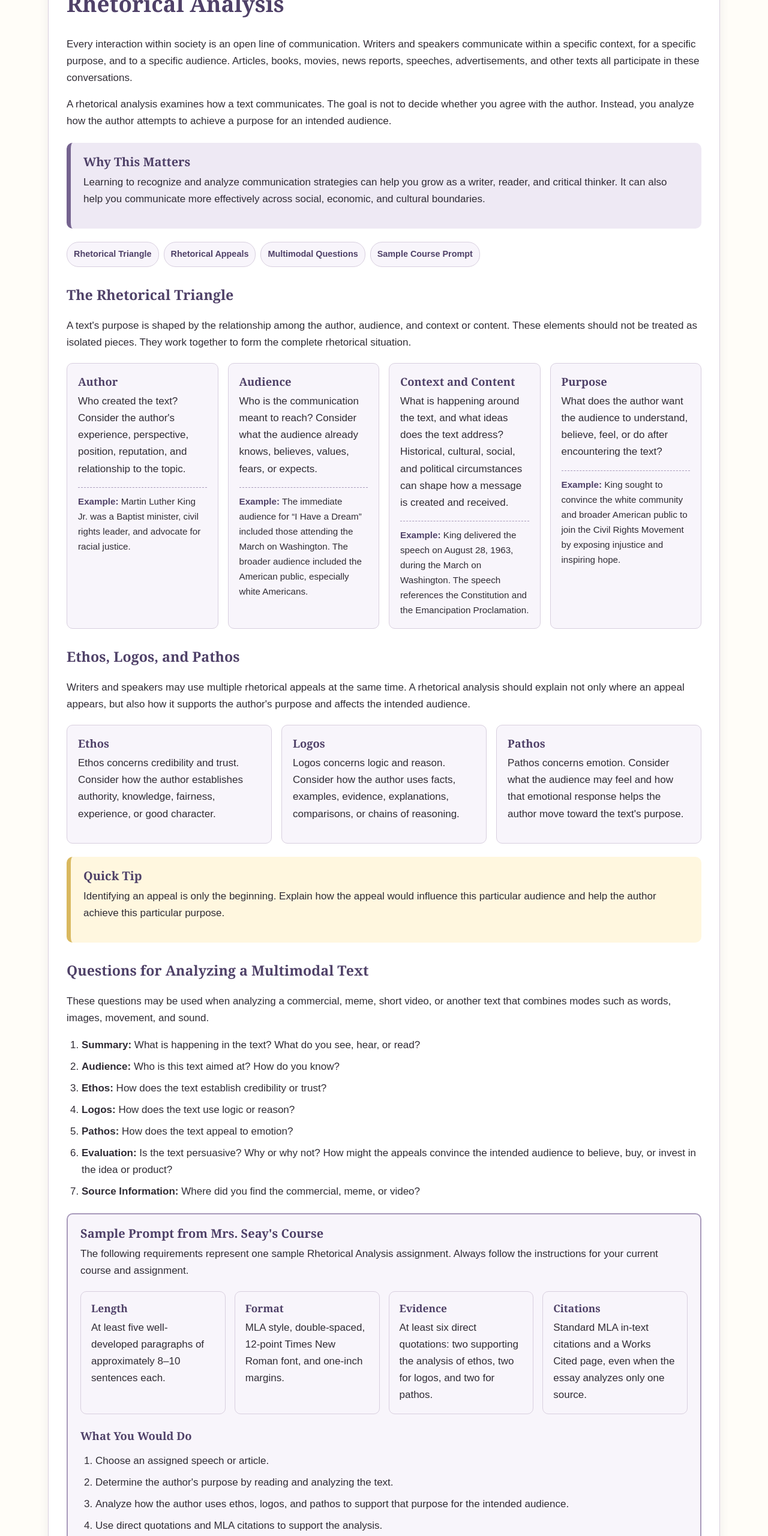
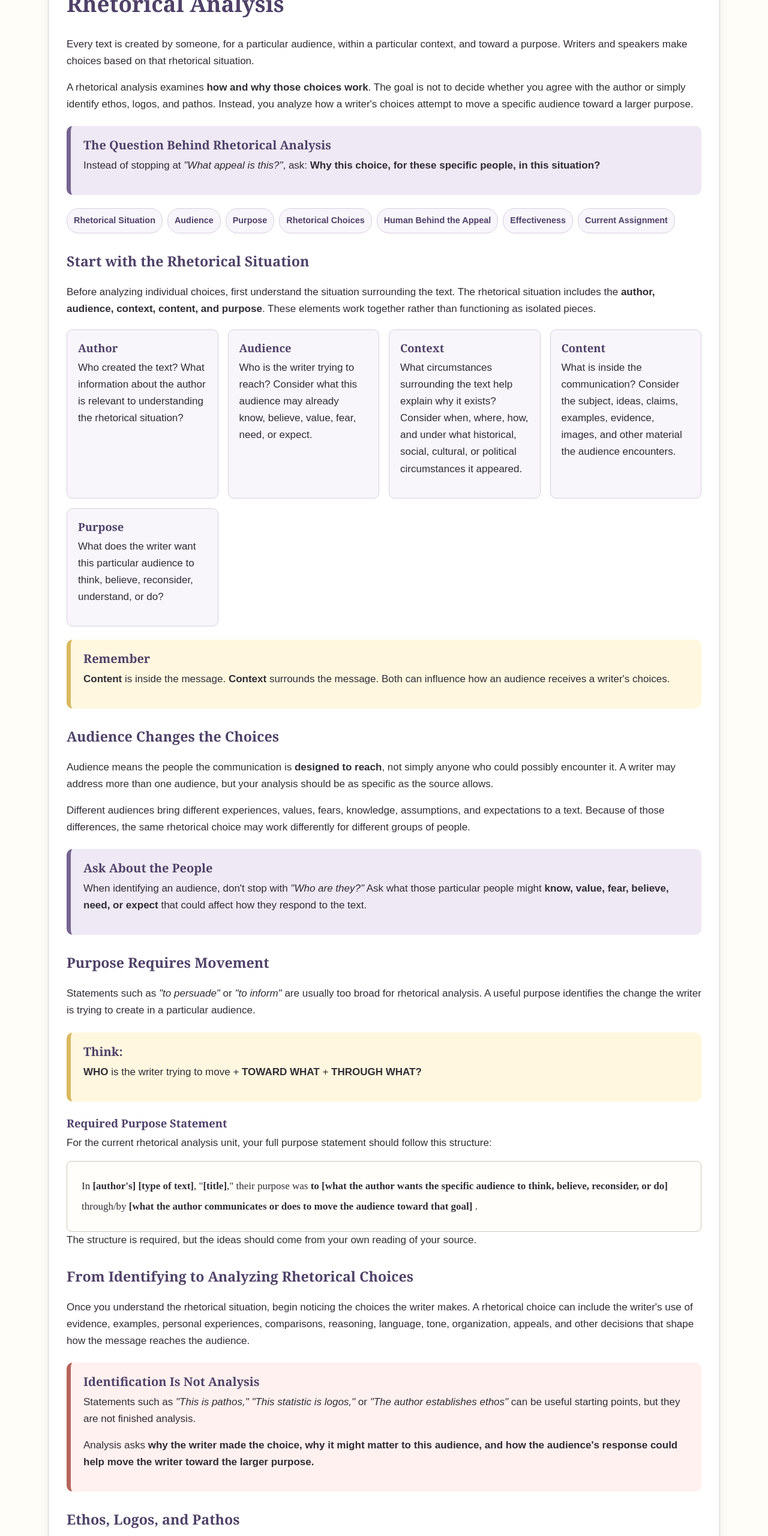
Before and after one commit to briseay/writing-resources, a plain HTML site: page essay-types.html in a window 1280 px wide. Shown: the part 969-3529 px from the top of the page at 60% size. Drawn offline with Linux system fonts and the light colour scheme.

Commit message:
Revise rhetorical analysis section for clarity and depth
Updated the rhetorical analysis section to clarify the purpose and audience considerations. Enhanced the explanations of rhetorical choices and their effectiveness.

```diff
--- a/essay-types.html
+++ b/essay-types.html
@@ -708,208 +708,372 @@
   <h2>Rhetorical Analysis</h2>
 
   <p>
-        Every interaction within society is an open line of communication.
-        Writers and speakers communicate within a specific context, for a
-        specific purpose, and to a specific audience. Articles, books, movies,
-        news reports, speeches, advertisements, and other texts all participate
-        in these conversations.
-      </p>
-
-      <p>
-        A rhetorical analysis examines how a text communicates. The goal is not
-        to decide whether you agree with the author. Instead, you analyze how
-        the author attempts to achieve a purpose for an intended audience.
+    Every text is created by someone, for a particular audience, within a
+    particular context, and toward a purpose. Writers and speakers make choices
+    based on that rhetorical situation.
+  </p>
+
+  <p>
+    A rhetorical analysis examines <strong>how and why those choices work</strong>.
+    The goal is not to decide whether you agree with the author or simply identify
+    ethos, logos, and pathos. Instead, you analyze how a writer's choices attempt
+    to move a specific audience toward a larger purpose.
   </p>
 
   <aside class="why-box">
-        <h3>Why This Matters</h3>
-        <p>
-          Learning to recognize and analyze communication strategies can help
-          you grow as a writer, reader, and critical thinker. It can also help
-          you communicate more effectively across social, economic, and
-          cultural boundaries.
+    <h3>The Question Behind Rhetorical Analysis</h3>
+    <p>
+      Instead of stopping at <em>"What appeal is this?"</em>, ask:
+      <strong>Why this choice, for these specific people, in this situation?</strong>
     </p>
   </aside>
 
   <div class="mini-toc" aria-label="Rhetorical analysis topics">
-        <a href="#rhetorical-triangle">Rhetorical Triangle</a>
-        <a href="#rhetorical-appeals">Rhetorical Appeals</a>
-        <a href="#multimodal-questions">Multimodal Questions</a>
-        <a href="#sample-ra-prompt">Sample Course Prompt</a>
-      </div>
-
-      <section id="rhetorical-triangle">
-        <h3>The Rhetorical Triangle</h3>
-
-        <p>
-          A text's purpose is shaped by the relationship among the author,
-          audience, and context or content. These elements should not be treated
-          as isolated pieces. They work together to form the complete
-          rhetorical situation.
+    <a href="#rhetorical-situation">Rhetorical Situation</a>
+    <a href="#ra-audience">Audience</a>
+    <a href="#ra-purpose">Purpose</a>
+    <a href="#rhetorical-choices">Rhetorical Choices</a>
+    <a href="#human-behind-appeal">Human Behind the Appeal</a>
+    <a href="#ra-effectiveness">Effectiveness</a>
+    <a href="#sample-ra-prompt">Current Assignment</a>
+  </div>
+
+  <!-- RHETORICAL SITUATION -->
+
+  <section id="rhetorical-situation">
+    <h3>Start with the Rhetorical Situation</h3>
+
+    <p>
+      Before analyzing individual choices, first understand the situation
+      surrounding the text. The rhetorical situation includes the
+      <strong>author, audience, context, content, and purpose</strong>.
+      These elements work together rather than functioning as isolated pieces.
     </p>
 
     <div class="triangle-grid">
       <article class="concept-card">
         <h4>Author</h4>
         <p>
-              Who created the text? Consider the author's experience,
-              perspective, position, reputation, and relationship to the topic.
-            </p>
-
-            <div class="mlk-example">
-              <strong>Example:</strong> Martin Luther King Jr. was a Baptist
-              minister, civil rights leader, and advocate for racial justice.
-            </div>
+          Who created the text? What information about the author is relevant
+          to understanding the rhetorical situation?
+        </p>
       </article>
 
       <article class="concept-card">
         <h4>Audience</h4>
         <p>
-              Who is the communication meant to reach? Consider what the
-              audience already knows, believes, values, fears, or expects.
-            </p>
-
-            <div class="mlk-example">
-              <strong>Example:</strong> The immediate audience for “I Have a
-              Dream” included those attending the March on Washington. The
-              broader audience included the American public, especially white
-              Americans.
-            </div>
+          Who is the writer trying to reach? Consider what this audience may
+          already know, believe, value, fear, need, or expect.
+        </p>
       </article>
 
       <article class="concept-card">
-            <h4>Context and Content</h4>
-            <p>
-              What is happening around the text, and what ideas does the text
-              address? Historical, cultural, social, and political
-              circumstances can shape how a message is created and received.
-            </p>
-
-            <div class="mlk-example">
-              <strong>Example:</strong> King delivered the speech on August 28,
-              1963, during the March on Washington. The speech references the
-              Constitution and the Emancipation Proclamation.
-            </div>
+        <h4>Context</h4>
+        <p>
+          What circumstances surrounding the text help explain why it exists?
+          Consider when, where, how, and under what historical, social,
+          cultural, or political circumstances it appeared.
+        </p>
+      </article>
+
+      <article class="concept-card">
+        <h4>Content</h4>
+        <p>
+          What is inside the communication? Consider the subject, ideas,
+          claims, examples, evidence, images, and other material the audience
+          encounters.
+        </p>
       </article>
 
       <article class="concept-card">
         <h4>Purpose</h4>
         <p>
-              What does the author want the audience to understand, believe,
-              feel, or do after encountering the text?
-            </p>
-
-            <div class="mlk-example">
-              <strong>Example:</strong> King sought to convince the white
-              community and broader American public to join the Civil Rights
-              Movement by exposing injustice and inspiring hope.
-            </div>
-          </article>
-        </div>
+          What does the writer want this particular audience to think,
+          believe, reconsider, understand, or do?
+        </p>
+      </article>
+    </div>
+
+    <aside class="tip-box">
+      <h3>Remember</h3>
+      <p>
+        <strong>Content</strong> is inside the message.
+        <strong>Context</strong> surrounds the message. Both can influence how
+        an audience receives a writer's choices.
+      </p>
+    </aside>
   </section>
 
-      <section id="rhetorical-appeals">
+  <!-- AUDIENCE -->
+
+  <section id="ra-audience">
+    <h3>Audience Changes the Choices</h3>
+
+    <p>
+      Audience means the people the communication is
+      <strong>designed to reach</strong>, not simply anyone who could possibly
+      encounter it. A writer may address more than one audience, but your
+      analysis should be as specific as the source allows.
+    </p>
+
+    <p>
+      Different audiences bring different experiences, values, fears,
+      knowledge, assumptions, and expectations to a text. Because of those
+      differences, the same rhetorical choice may work differently for
+      different groups of people.
+    </p>
+
+    <aside class="why-box">
+      <h3>Ask About the People</h3>
+      <p>
+        When identifying an audience, don't stop with
+        <em>"Who are they?"</em> Ask what those particular people might
+        <strong>know, value, fear, believe, need, or expect</strong> that could
+        affect how they respond to the text.
+      </p>
+    </aside>
+  </section>
+
+  <!-- PURPOSE -->
+
+  <section id="ra-purpose">
+    <h3>Purpose Requires Movement</h3>
+
+    <p>
+      Statements such as <em>"to persuade"</em> or <em>"to inform"</em> are
+      usually too broad for rhetorical analysis. A useful purpose identifies
+      the change the writer is trying to create in a particular audience.
+    </p>
+
+    <div class="tip-box">
+      <h3>Think:</h3>
+      <p>
+        <strong>WHO</strong> is the writer trying to move +
+        <strong>TOWARD WHAT</strong> +
+        <strong>THROUGH WHAT?</strong>
+      </p>
+    </div>
+
+    <h4>Required Purpose Statement</h4>
+
+    <p>
+      For the current rhetorical analysis unit, your full purpose statement
+      should follow this structure:
+    </p>
+
+    <div class="student-example">
+      <p>
+        In <strong>[author's]</strong> <strong>[type of text]</strong>,
+        "<strong>[title]</strong>," their purpose was
+        <strong>
+          to [what the author wants the specific audience to think, believe,
+          reconsider, or do]
+        </strong>
+        through/by
+        <strong>
+          [what the author communicates or does to move the audience toward
+          that goal]
+        </strong>.
+      </p>
+    </div>
+
+    <p>
+      The structure is required, but the ideas should come from your own
+      reading of your source.
+    </p>
+  </section>
+
+  <!-- RHETORICAL CHOICES -->
+
+  <section id="rhetorical-choices">
+    <h3>From Identifying to Analyzing Rhetorical Choices</h3>
+
+    <p>
+      Once you understand the rhetorical situation, begin noticing the choices
+      the writer makes. A rhetorical choice can include the writer's use of
+      evidence, examples, personal experiences, comparisons, reasoning,
+      language, tone, organization, appeals, and other decisions that shape
+      how the message reaches the audience.
+    </p>
+
+    <aside class="warning-box">
+      <h3>Identification Is Not Analysis</h3>
+
+      <p>
+        Statements such as <em>"This is pathos,"</em>
+        <em>"This statistic is logos,"</em> or
+        <em>"The author establishes ethos"</em> can be useful starting points,
+        but they are not finished analysis.
+      </p>
+
+      <p>
+        Analysis asks <strong>why the writer made the choice, why it might
+        matter to this audience, and how the audience's response could help
+        move the writer toward the larger purpose.</strong>
+      </p>
+    </aside>
+
     <h3>Ethos, Logos, and Pathos</h3>
 
     <p>
-          Writers and speakers may use multiple rhetorical appeals at the same
-          time. A rhetorical analysis should explain not only where an appeal
-          appears, but also how it supports the author's purpose and affects the
-          intended audience.
+      Ethos, logos, and pathos are useful vocabulary for
+      <strong>noticing rhetoric</strong>. A single rhetorical choice may even
+      involve more than one appeal. Your goal is not to sort every quotation
+      into three separate boxes.
     </p>
 
     <div class="appeal-grid">
       <article class="appeal-card">
         <h4>Ethos</h4>
         <p>
-              Ethos concerns credibility and trust. Consider how the author
-              establishes authority, knowledge, fairness, experience, or good
-              character.
+          Ethos concerns credibility and trustworthiness. Consider how choices
+          involving expertise, experience, fairness, authority, character, or
+          presentation may affect the way an audience views the writer or
+          message.
         </p>
       </article>
 
       <article class="appeal-card">
         <h4>Logos</h4>
         <p>
-              Logos concerns logic and reason. Consider how the author uses
-              facts, examples, evidence, explanations, comparisons, or chains
-              of reasoning.
+          Logos concerns reasoning and logical support. Consider how facts,
+          examples, evidence, explanations, comparisons, numbers, or chains of
+          reasoning may shape the audience's thinking.
         </p>
       </article>
 
       <article class="appeal-card">
         <h4>Pathos</h4>
         <p>
-              Pathos concerns emotion. Consider what the audience may feel and
-              how that emotional response helps the author move toward the
-              text's purpose.
+          Pathos concerns emotion. Consider what an audience might feel in
+          response to a choice and why that emotional response could matter to
+          the writer's larger purpose.
         </p>
       </article>
     </div>
 
     <aside class="tip-box">
-          <h3>Quick Tip</h3>
-          <p>
-            Identifying an appeal is only the beginning. Explain how the appeal
-            would influence this particular audience and help the author
-            achieve this particular purpose.
+      <h3>Don't Stop at the Label</h3>
+      <p>
+        Ethos, logos, and pathos can help you recognize what is happening.
+        <strong>The analysis begins when you start asking why it might work on
+        these particular people.</strong>
       </p>
     </aside>
   </section>
 
-      <section id="multimodal-questions">
-        <h3>Questions for Analyzing a Multimodal Text</h3>
-
-        <p>
-          These questions may be used when analyzing a commercial, meme, short
-          video, or another text that combines modes such as words, images,
-          movement, and sound.
-        </p>
+  <!-- HUMAN BEHIND THE APPEAL -->
+
+  <section id="human-behind-appeal">
+    <h3>The Human Behind the Appeal</h3>
+
+    <p>
+      Rhetorical choices are made for people. When a writer chooses particular
+      evidence, language, examples, stories, appeals, or other strategies, the
+      writer is making assumptions about how the intended audience might
+      respond.
+    </p>
+
+    <aside class="why-box">
+      <h3>The Big Question</h3>
+      <p>
+        <strong>What is the writer banking on about people?</strong>
+      </p>
+    </aside>
+
+    <div class="student-example">
+      <h4>Follow the Analytical Chain</h4>
+
+      <p style="text-align: center; font-size: 1.1em; line-height: 2;">
+        <strong>Choice</strong>
+        &rarr;
+        <strong>Audience</strong>
+        &rarr;
+        <strong>Human Response</strong>
+        &rarr;
+        <strong>Effect</strong>
+      </p>
+    </div>
 
     <ol>
       <li>
-            <strong>Summary:</strong> What is happening in the text? What do
-            you see, hear, or read?
-          </li>
-
-          <li>
-            <strong>Audience:</strong> Who is this text aimed at? How do you
-            know?
-          </li>
-
-          <li>
-            <strong>Ethos:</strong> How does the text establish credibility or
-            trust?
-          </li>
-
-          <li>
-            <strong>Logos:</strong> How does the text use logic or reason?
-          </li>
-
-          <li>
-            <strong>Pathos:</strong> How does the text appeal to emotion?
-          </li>
-
-          <li>
-            <strong>Evaluation:</strong> Is the text persuasive? Why or why
-            not? How might the appeals convince the intended audience to
-            believe, buy, or invest in the idea or product?
-          </li>
-
-          <li>
-            <strong>Source Information:</strong> Where did you find the
-            commercial, meme, or video?
+        <strong>Choice:</strong>
+        What did the writer choose to do?
+      </li>
+
+      <li>
+        <strong>Audience:</strong>
+        Why might this particular choice matter to this particular audience?
+      </li>
+
+      <li>
+        <strong>Human Response:</strong>
+        What is the writer relying on about people? What might members of this
+        audience think, feel, question, recognize, trust, fear, remember, or
+        reconsider because of the choice?
+      </li>
+
+      <li>
+        <strong>Effect:</strong>
+        How could that response help move the audience toward the writer's
+        larger purpose?
       </li>
     </ol>
+
+    <aside class="tip-box">
+      <h3>Notice the Difference</h3>
+      <p>
+        <strong>Identification:</strong> "The author uses pathos."
+      </p>
+      <p>
+        <strong>Analysis:</strong> Investigates the choice itself, considers
+        why this audience might respond to it, and connects that possible
+        response to the writer's larger purpose.
+      </p>
+    </aside>
   </section>
 
+  <!-- EFFECTIVENESS -->
+
+  <section id="ra-effectiveness">
+    <h3>Effective for Whom?</h3>
+
+    <p>
+      Calling rhetoric effective does not mean that you personally agree with
+      it, like it, or find it convincing. Effectiveness asks whether a writer's
+      choices make sense for the <strong>intended audience, context, and
+      purpose</strong>.
+    </p>
+
+    <p>
+      The same choice may connect strongly with one audience because it
+      reflects their experiences, values, fears, knowledge, or expectations.
+      For another audience, the exact same choice might fall flat, confuse,
+      offend, or simply fail to matter.
+    </p>
+
+    <aside class="why-box">
+      <h3>Rhetoric Does Not Happen in a Vacuum</h3>
+      <p>
+        <strong>Rhetoric happens between people.</strong> Instead of asking
+        whether a choice is universally persuasive, ask whether that choice
+        could help move <em>this audience</em> toward <em>this purpose</em> in
+        <em>this situation</em>.
+      </p>
+    </aside>
+  </section>
+
+  <!-- CURRENT ASSIGNMENT -->
+
   <section class="sample-prompt" id="sample-ra-prompt">
-        <h3>Sample Prompt from Mrs. Seay's Course</h3>
-
-        <p>
-          The following requirements represent one sample Rhetorical Analysis
-          assignment. Always follow the instructions for your current course
-          and assignment.
+    <h3>Current Rhetorical Analysis Assignment</h3>
+
+    <p>
+      For the current Composition I rhetorical analysis, you will use the same
+      approved speech or article you selected at the beginning of the unit.
+      Your essay will make an argument about how the writer's rhetorical
+      choices attempt to move the intended audience toward the writer's larger
+      purpose.
     </p>
 
     <div class="requirements">
@@ -917,67 +1081,90 @@
         <h3>Length</h3>
         <p>
           At least five well-developed paragraphs of approximately 8–10
-              sentences each.
+          sentences each, not including quotations.
         </p>
       </article>
 
       <article class="requirement-card">
         <h3>Format</h3>
         <p>
-              MLA style, double-spaced, 12-point Times New Roman font, and
-              one-inch margins.
+          MLA style, double-spaced, 12-point Times New Roman font, and one-inch
+          margins.
         </p>
       </article>
 
       <article class="requirement-card">
         <h3>Evidence</h3>
         <p>
-              At least six direct quotations: two supporting the analysis of
-              ethos, two for logos, and two for pathos.
+          At least six pieces of directly quoted textual evidence from your
+          source, with <strong>two pieces of evidence per body paragraph</strong>.
+          Individual quotations may not exceed 40 words.
         </p>
       </article>
 
       <article class="requirement-card">
-            <h3>Citations</h3>
-            <p>
-              Standard MLA in-text citations and a Works Cited page, even when
-              the essay analyzes only one source.
-            </p>
-          </article>
-        </div>
-
-        <h4>What You Would Do</h4>
+        <h3>Documentation</h3>
+        <p>
+          Use standard MLA in-text citations and include a Works Cited page.
+        </p>
+      </article>
+    </div>
+
+    <h4>What Your Analysis Should Do</h4>
 
     <ol>
-          <li>Choose an assigned speech or article.</li>
-
-          <li>
-            Determine the author's purpose by reading and analyzing the text.
-          </li>
-
-          <li>
-            Analyze how the author uses ethos, logos, and pathos to support that
-            purpose for the intended audience.
-          </li>
-
-          <li>
-            Use direct quotations and MLA citations to support the analysis.
+      <li>
+        Establish the rhetorical situation surrounding your source, including
+        its intended audience and larger purpose.
+      </li>
+
+      <li>
+        Identify meaningful rhetorical choices that give you something to
+        analyze.
+      </li>
+
+      <li>
+        Use direct textual evidence to show those choices in action.
+      </li>
+
+      <li>
+        Explain the rhetorical work the evidence is doing rather than allowing
+        a quotation or appeal label to stand on its own.
+      </li>
+
+      <li>
+        Consider how and why the intended audience might respond to those
+        choices.
+      </li>
+
+      <li>
+        Connect those possible audience responses to the writer's larger
+        purpose.
       </li>
     </ol>
 
     <div class="warning-box">
       <h3>Important Notes</h3>
       <ul>
-            <li>Do not use first person or second person.</li>
-
-            <li>
-              Do not shift into arguing whether you agree with the author's
-              position.
-            </li>
-
-            <li>
-              Focus on how the speech or article attempts to achieve its purpose
-              through rhetorical strategies.
+        <li>Do not use first person ("I") or second person ("you").</li>
+
+        <li>
+          Do not turn the essay into an agreement or disagreement response to
+          the writer's position.
+        </li>
+
+        <li>
+          Do not simply summarize what the source says.
+        </li>
+
+        <li>
+          Do not treat ethos, logos, and pathos as three boxes that must each
+          receive their own body paragraph.
+        </li>
+
+        <li>
+          Focus on how the writer's rhetorical choices function for the
+          intended audience and contribute to the larger purpose.
         </li>
       </ul>
     </div>
```
Lines whose indentation alone changed are shown as unchanged.
